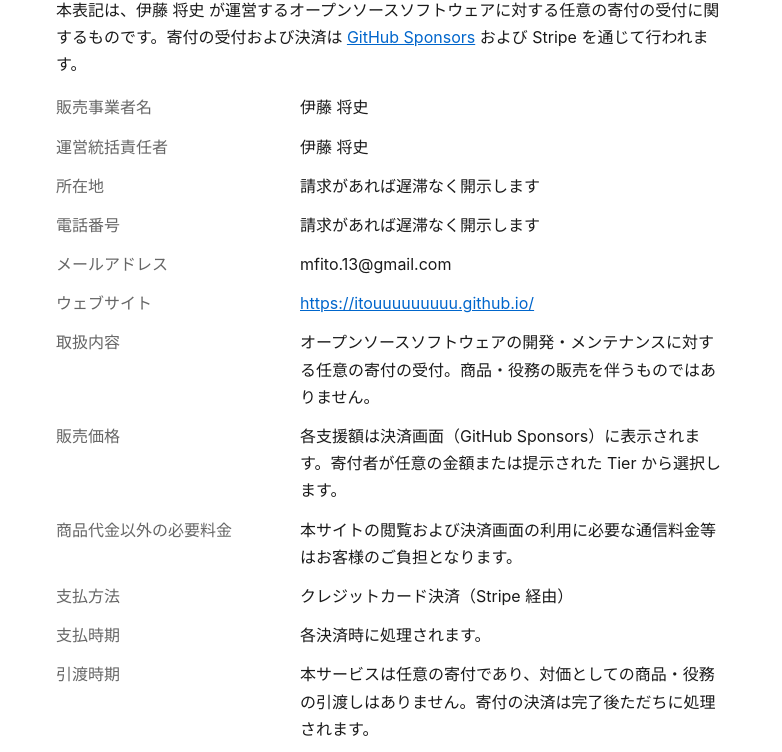
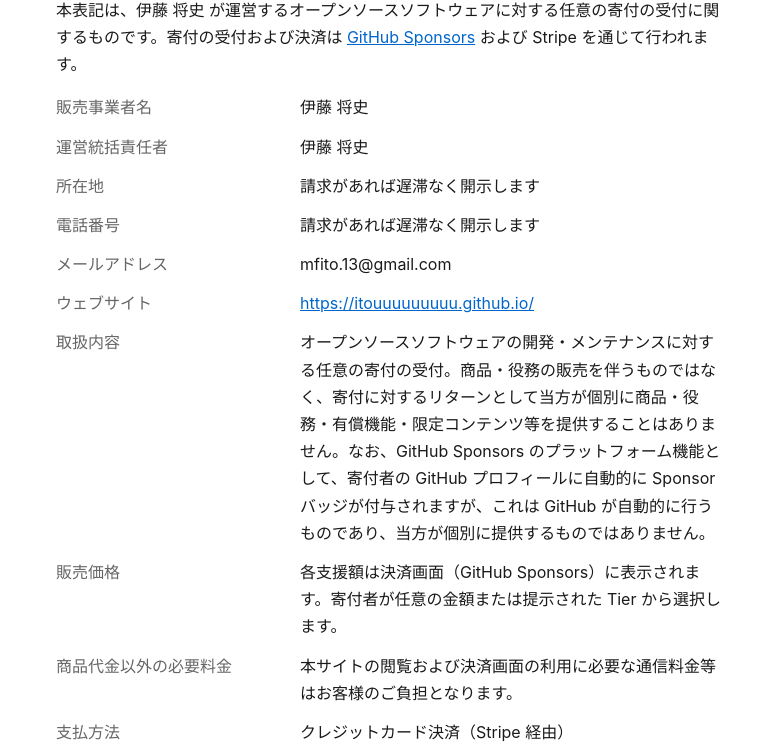
Before and after one commit to itouuuuuuuuu/itouuuuuuuuu.github.io, a plain HTML site: page tokushoho.html in a window 1280 px wide. Shown: the part 167-919 px from the top of the page, without its empty margins (248-1030 px from the left). Drawn offline with Linux system fonts and the light colour scheme.

Commit message:
docs: Sponsor バッジの自動付与に関する記述を追加
GitHub Sponsors では寄付者のプロフィールに Sponsor バッジが自動付与されるため、これを「個別に提供するリターンではないが GitHub の機能として自動的に付与される」ものとして特商法表記とサポートページに明記。寄付者から見たリターンの実態とサイト記載を一致させる。

```diff
--- a/tokushoho.html
+++ b/tokushoho.html
@@ -43,7 +43,7 @@
       <dd><a href="https://itouuuuuuuuu.github.io/">https://itouuuuuuuuu.github.io/</a></dd>
 
       <dt>取扱内容</dt>
-      <dd>オープンソースソフトウェアの開発・メンテナンスに対する任意の寄付の受付。商品・役務の販売を伴うものではありません。</dd>
+      <dd>オープンソースソフトウェアの開発・メンテナンスに対する任意の寄付の受付。商品・役務の販売を伴うものではなく、寄付に対するリターンとして当方が個別に商品・役務・有償機能・限定コンテンツ等を提供することはありません。なお、GitHub Sponsors のプラットフォーム機能として、寄付者の GitHub プロフィールに自動的に Sponsor バッジが付与されますが、これは GitHub が自動的に行うものであり、当方が個別に提供するものではありません。</dd>
 
       <dt>販売価格</dt>
       <dd>各支援額は決済画面（GitHub Sponsors）に表示されます。寄付者が任意の金額または提示された Tier から選択します。</dd>
@@ -58,7 +58,7 @@
       <dd>各決済時に処理されます。</dd>
 
       <dt>引渡時期</dt>
-      <dd>本サービスは任意の寄付であり、対価としての商品・役務の引渡しはありません。寄付の決済は完了後ただちに処理されます。</dd>
+      <dd>本サービスは任意の寄付であり、対価としての商品・役務の引渡しはありません。寄付の決済は完了後ただちに処理されます。GitHub Sponsors の Sponsor バッジは GitHub のプラットフォーム機能により決済後ただちに寄付者のプロフィールへ自動付与されます。</dd>
 
       <dt>返品・キャンセルについて</dt>
       <dd>本サービスの性質上、決済完了後の返金は原則として行いません。ただし、重複決済・誤操作等が確認された場合は、上記メールアドレスまでご連絡ください。事実関係を確認のうえ、個別に対応いたします。</dd>
```
Also changed, not shown: sponsor.html (+2 -1 lines).
